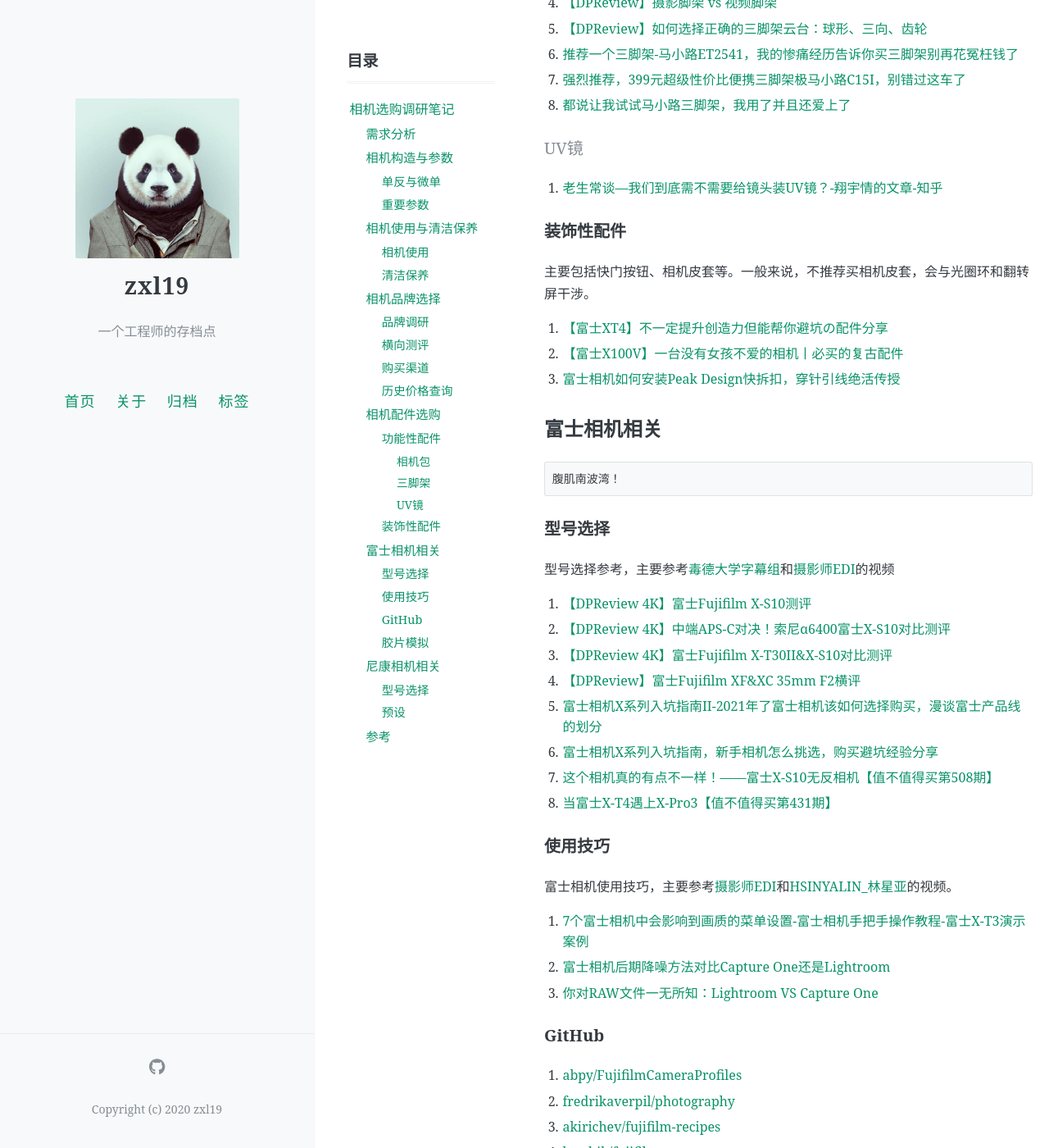
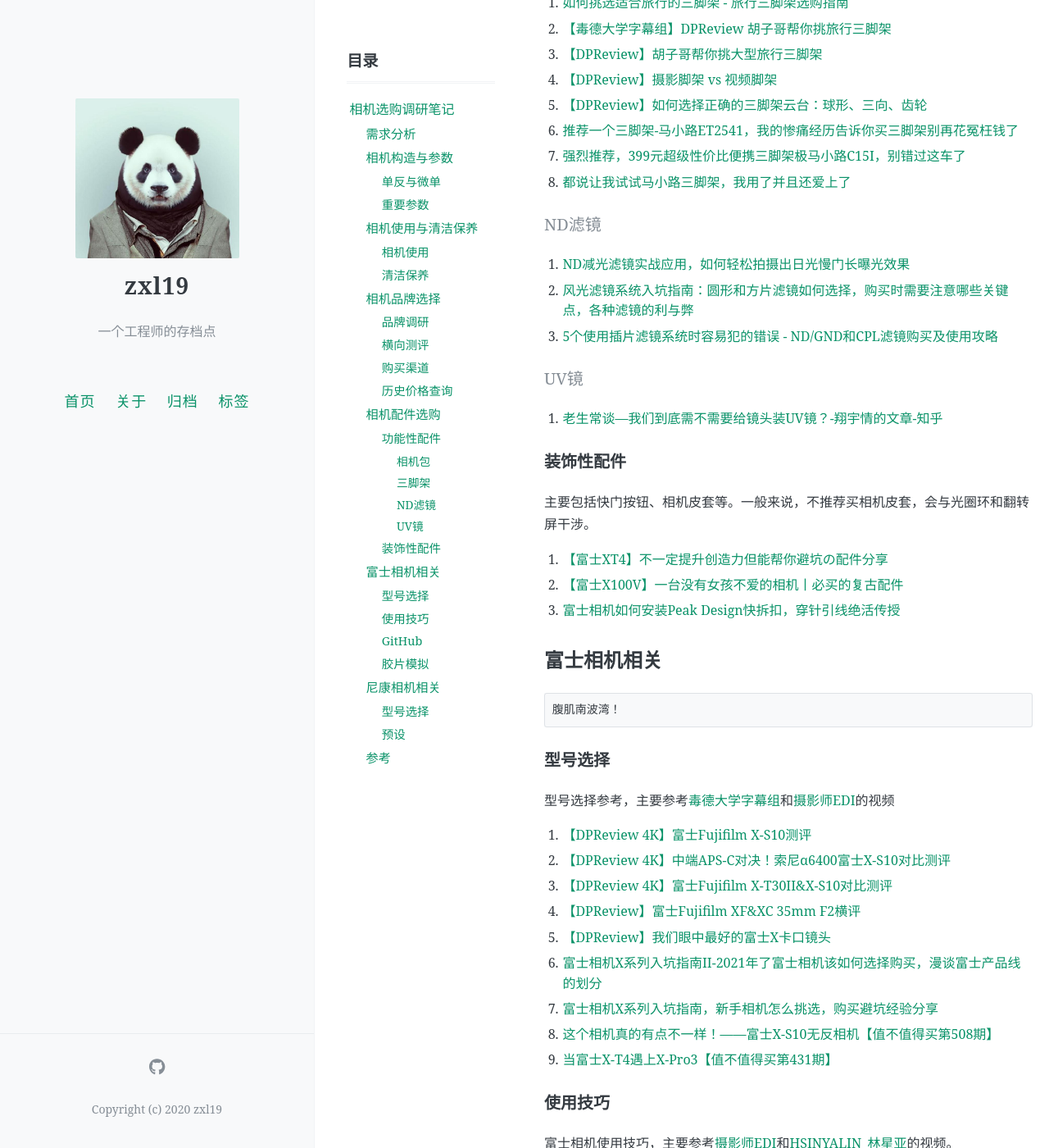
Before and after one commit to zxl19/zxl19.github.io, a Jekyll site: the page built from _posts/2021-10-29-camera-note.md, in a window 1280 px wide and 1400 px high, scrolled down 3527 px. Shown: the whole window at 82% size. Built offline with Jekyll 4.4.1, drawn with Linux system fonts in a browser that asks for light colours; comment, search, counter and statistics services are not loaded; some of the changed text lies outside the part shown.

Commit message:
Update Posts

```diff
--- a/_posts/2021-10-29-camera-note.md
+++ b/_posts/2021-10-29-camera-note.md
@@ -57,13 +57,14 @@ pinned: false
 ### 相机使用
 
 1. [【DPReview】如何正确握持相机](https://www.bilibili.com/video/BV1AG411x7ty)
-2. [【DPReview】大胡子教官的摄影基础练习：自动感光度（ISO）](https://www.bilibili.com/video/BV1YP4y1o7yF)
-3. [【DPReview】大胡子教官的摄影基础练习：背键对焦](https://www.bilibili.com/video/BV14t4y177hP)
-4. [【DPReview】大胡子教官的摄影基础练习：圆偏振镜（CPL）](https://www.bilibili.com/video/BV18P411j7uW)
+2. [【DPReview】大胡子教官的摄影基础练习：圆偏振镜（CPL）](https://www.bilibili.com/video/BV18P411j7uW)
+3. [【DPReview】大胡子教官的摄影基础练习：自动感光度（ISO）](https://www.bilibili.com/video/BV1YP4y1o7yF)
+4. [【DPReview】大胡子教官的摄影基础练习：背键对焦](https://www.bilibili.com/video/BV14t4y177hP)
 5. [【DPReview】大胡子教官的摄影基础练习：JPG vs. Raw](https://www.bilibili.com/video/BV1Ne411u7zt)
 6. [【DPReview】大胡子教官的摄影基础练习：白平衡](https://www.bilibili.com/video/BV12K411d7ku)
-7. [【DPReview】6个小技巧 让你掌握手动对焦（拍照&视频）](https://www.bilibili.com/video/BV1WL4y1V7CQ)
-8. [【DPReview】为什么说波形图比直方图更好（拍照也是如此）](https://www.bilibili.com/video/BV1gr4y1b7nB)
+7. [【DPReview】大胡子教官的摄影基础练习：透视](https://www.bilibili.com/video/BV1uP4y1d75s)
+8. [【DPReview】6个小技巧 让你掌握手动对焦（拍照&视频）](https://www.bilibili.com/video/BV1WL4y1V7CQ)
+9. [【DPReview】为什么说波形图比直方图更好（拍照也是如此）](https://www.bilibili.com/video/BV1gr4y1b7nB)
 
 ### 清洁保养
 
@@ -73,9 +74,10 @@ pinned: false
 2. [【顾俊】如何清洁你的相机和镜头！](https://www.bilibili.com/video/BV18b411n7u7)
 3. [【顾俊】清洁相机传感器居然是如此的简单？！](https://www.bilibili.com/video/BV1iQ4y1M7wz)
 4. [相机镜头全面清洁指南：自己清理CMOS传感器其实比想象中简单多了，清洁用品买哪家，迷你版对比测试](https://www.bilibili.com/video/BV1vR4y147T7)
-5. [【DPReview 4K】受损的镜头会如何影响画质（灰尘、液体、指印和划痕）](https://www.bilibili.com/video/BV1za4y1Y75V)
-6. [【DPReview 4K】如何清洁（毁灭）你的镜头](https://www.bilibili.com/video/BV1Bz4y1Q7PZ)
-7. [【DPReview】如何清洁（毁灭）你的相机传感器](https://www.bilibili.com/video/BV1MY4y1b7Uh)
+5. [擦镜头是件陶冶情操的小事，如何自己安全清洁镜头和滤镜](https://www.bilibili.com/video/BV1DK411c7DB)
+6. [【DPReview 4K】受损的镜头会如何影响画质（灰尘、液体、指印和划痕）](https://www.bilibili.com/video/BV1za4y1Y75V)
+7. [【DPReview 4K】如何清洁（毁灭）你的镜头](https://www.bilibili.com/video/BV1Bz4y1Q7PZ)
+8. [【DPReview】如何清洁（毁灭）你的相机传感器](https://www.bilibili.com/video/BV1MY4y1b7Uh)
 
 ## 相机品牌选择
 
@@ -95,6 +97,7 @@ pinned: false
 1. [【毒德大学字幕组】TCSTV八大品牌相机JPEG直出横评](https://www.bilibili.com/video/BV1Ys411e7nh)
 2. [【毒德大学字幕组】DPReview中端APS-C画幅相机横评](https://www.bilibili.com/video/BV1JJ411Q7WA)
 3. [【DPReview】年轻人的第一台相机？入门级APS-C画幅无反横评](https://www.bilibili.com/video/BV1oE411T7vV)
+4. [【DPReview】拍立得相机横评](https://www.bilibili.com/video/BV1u44y1f7iy)
 
 ### 购买渠道
 
@@ -135,6 +138,12 @@ pinned: false
 7. [强烈推荐，399元超级性价比便携三脚架极马小路C15I，别错过这车了](https://www.bilibili.com/video/BV1uq4y1u7bN)
 8. [都说让我试试马小路三脚架，我用了并且还爱上了](https://www.bilibili.com/video/BV1sU4y1n7Py)
 
+#### ND滤镜
+
+1. [ND减光滤镜实战应用，如何轻松拍摄出日光慢门长曝光效果](https://www.bilibili.com/video/BV1Vo4y1y7Rj)
+2. [风光滤镜系统入坑指南：圆形和方片滤镜如何选择，购买时需要注意哪些关键点，各种滤镜的利与弊](https://www.bilibili.com/video/BV1f5411Z7ow)
+3. [5个使用插片滤镜系统时容易犯的错误 - ND/GND和CPL滤镜购买及使用攻略](https://www.bilibili.com/video/BV1X7411E7ZT)
+
 #### UV镜
 
 1. [老生常谈—我们到底需不需要给镜头装UV镜？-翔宇情的文章-知乎](https://zhuanlan.zhihu.com/p/43656792)
@@ -161,10 +170,11 @@ pinned: false
 2. [【DPReview 4K】中端APS-C对决！索尼α6400富士X-S10对比测评](https://www.bilibili.com/video/BV1ty4y1t7c4)
 3. [【DPReview 4K】富士Fujifilm X-T30II&X-S10对比测评](https://www.bilibili.com/video/BV13F411a75k)
 4. [【DPReview】富士Fujifilm XF&XC 35mm F2横评](https://www.bilibili.com/video/BV1AE411g7hh)
-5. [富士相机X系列入坑指南II-2021年了富士相机该如何选择购买，漫谈富士产品线的划分](https://www.bilibili.com/video/BV14h411b7dX)
-6. [富士相机X系列入坑指南，新手相机怎么挑选，购买避坑经验分享](https://www.bilibili.com/video/BV18V411m7UG)
-7. [这个相机真的有点不一样！——富士X-S10无反相机【值不值得买第508期】](https://www.bilibili.com/video/BV1Y34y1Q7Hu)
-8. [当富士X-T4遇上X-Pro3【值不值得买第431期】](https://www.bilibili.com/video/BV1oV411C7hJ)
+5. [【DPReview】我们眼中最好的富士X卡口镜头](https://www.bilibili.com/video/BV1LV4y1A7i3)
+6. [富士相机X系列入坑指南II-2021年了富士相机该如何选择购买，漫谈富士产品线的划分](https://www.bilibili.com/video/BV14h411b7dX)
+7. [富士相机X系列入坑指南，新手相机怎么挑选，购买避坑经验分享](https://www.bilibili.com/video/BV18V411m7UG)
+8. [这个相机真的有点不一样！——富士X-S10无反相机【值不值得买第508期】](https://www.bilibili.com/video/BV1Y34y1Q7Hu)
+9. [当富士X-T4遇上X-Pro3【值不值得买第431期】](https://www.bilibili.com/video/BV1oV411C7hJ)
 
 ### 使用技巧
 
```
Also changed, not shown: _posts/.2021-09-24-wish-list.md (+1 -1 lines), _posts/2021-09-19-stl-note.md (+1 -1 lines), _posts/2021-09-25-cpp-interview.md (+1 -1 lines).
